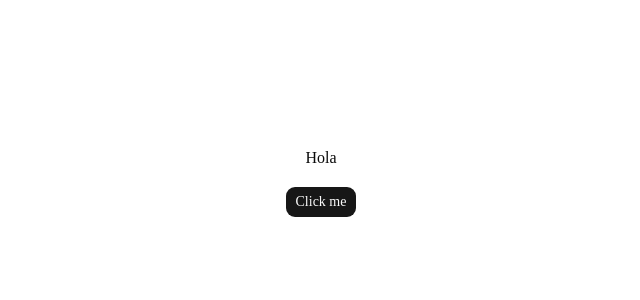
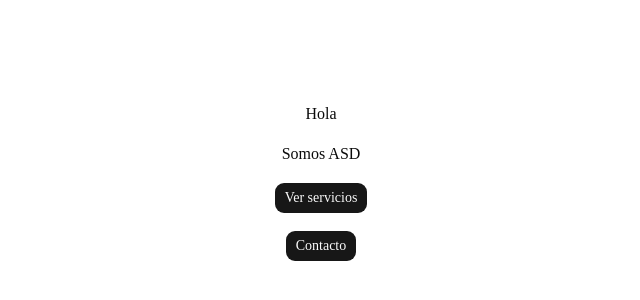
Before and after one commit to SadotATM/vercel, a Next.js app: page /pruebas in a window 1280 px wide. Shown: the part 218-518 px from the top of the page, without its empty margins (319-959 px from the left). Built offline with nearby package versions, Linux system fonts and the light colour scheme.

Commit message:
varios elementos

```diff
--- a/app/pruebas/page.tsx
+++ b/app/pruebas/page.tsx
@@ -1,16 +1,45 @@
 "use client";
 import { Button } from "@/components/ui/button";
 import { motion } from "framer-motion";
+import { ShowerHead } from "lucide-react";
+
+const container = {
+    hidden: {},
+    show: {
+        transition: {
+            staggerChildren: 0.2,
+        },
+    },
+};
+
+
+const item = {
+    hidden: { opacity: 0, y: 30 },
+    show: { opacity: 1, y: 0, transition: { duration: 0.5 } },
+}
+
 
 export default function AnimatedCard() {
     return (
         <motion.div
             className="h-screen flex flex-col items-center justify-center gap-4"
-            initial={{ opacity: 0 }}
-            animate={{ opacity: 1 }}
+            variants={container}
+            initial="hidden"
+            animate="show"
         >
-            Hola
-            <Button>Click me</Button>
+            <motion.h1 variants={item}>Hola</motion.h1>
+
+            <motion.p variants={item}>
+                Somos ASD
+            </motion.p>
+
+            <motion.div variants={item}>
+                <Button>Ver servicios</Button>
+            </motion.div>
+
+            <motion.div variants={item}>
+                <Button>Contacto</Button>
+            </motion.div>
         </motion.div>
     );
 }
```
